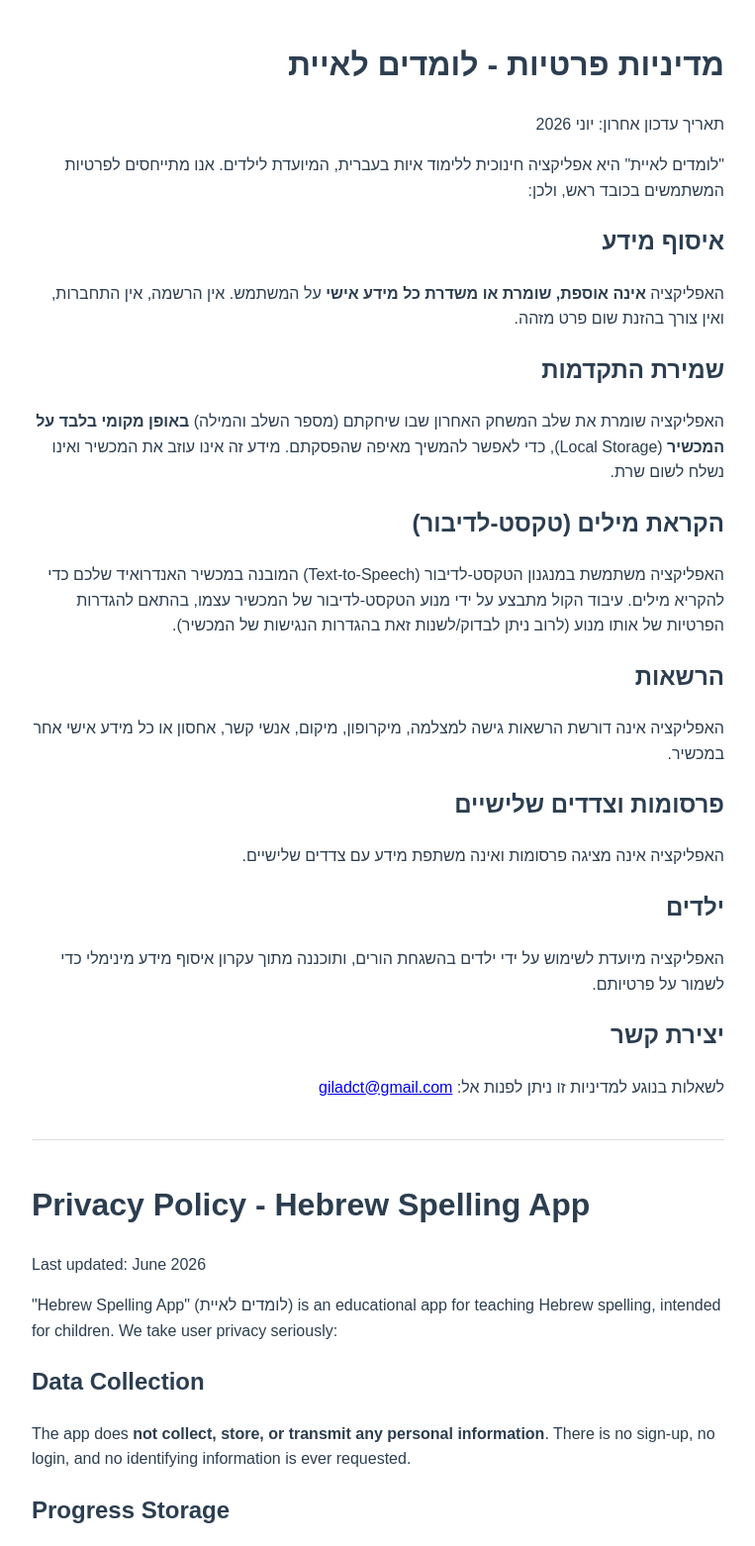
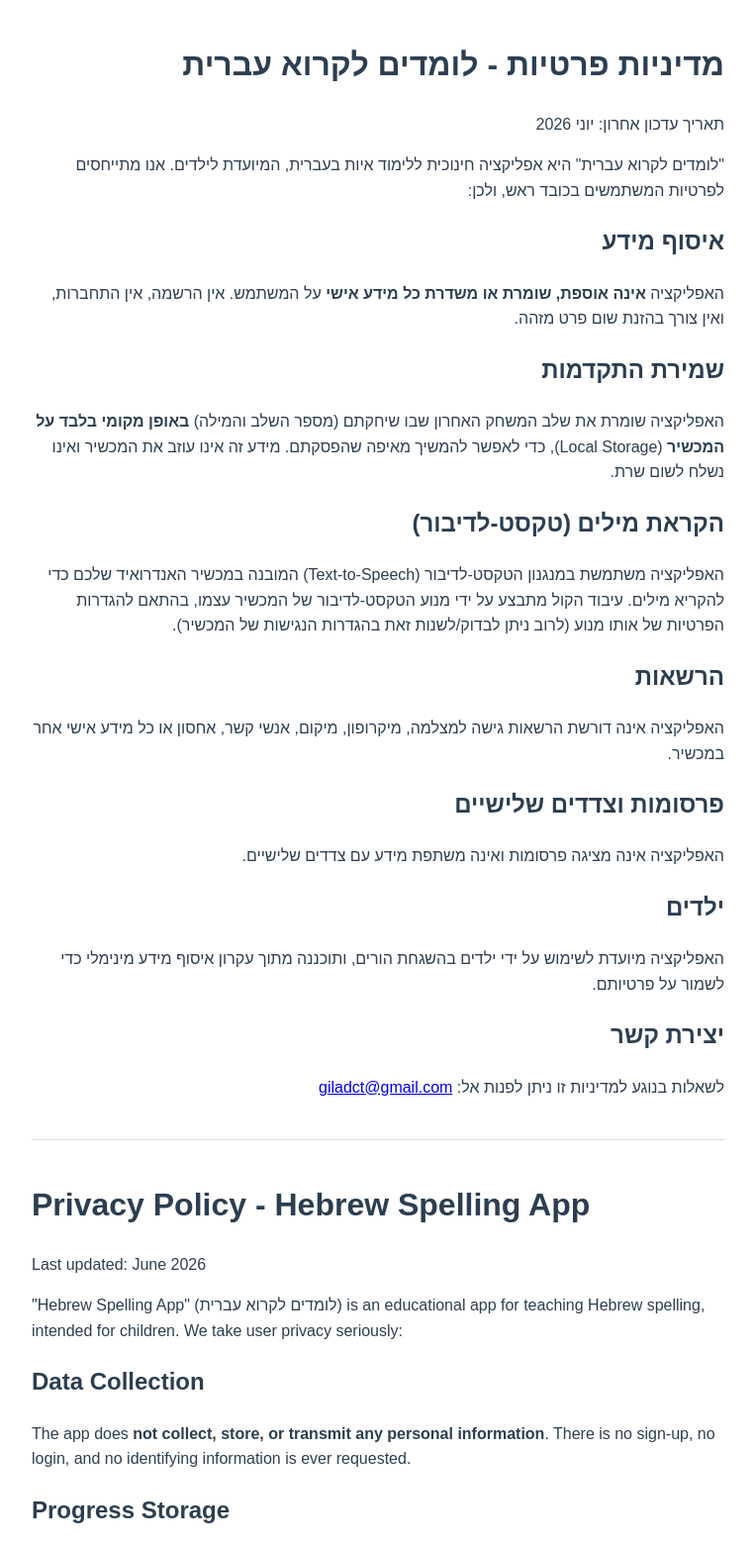
Before and after one commit to giladct/hebrew-spelling-app, a website: page docs/privacy-policy.html in a window 1280 px wide. Shown: the top 1562 px of the page at 99% size, without its empty margins (258-1021 px from the left). Drawn offline with Linux system fonts and the light colour scheme.

Commit message:
Rename app to לומדים לקרוא עברית

```diff
--- a/capacitor.config.json
+++ b/capacitor.config.json
@@ -1,5 +1,5 @@
 {
   "appId": "com.giladct.hebrewspelling",
-  "appName": "לומדים לאיית",
+  "appName": "לומדים לקרוא עברית",
   "webDir": "www"
 }
--- a/docs/privacy-policy.html
+++ b/docs/privacy-policy.html
@@ -3,7 +3,7 @@
 <head>
 <meta charset="UTF-8">
 <meta name="viewport" content="width=device-width, initial-scale=1">
-<title>מדיניות פרטיות - לומדים לאיית</title>
+<title>מדיניות פרטיות - לומדים לקרוא עברית</title>
 <style>
   body { font-family: Arial, sans-serif; max-width: 700px; margin: 40px auto; padding: 0 16px; line-height: 1.6; color: #2c3e50; }
   h1, h2 { color: #2c3e50; }
@@ -13,10 +13,10 @@
 </head>
 <body>
 
-<h1>מדיניות פרטיות - לומדים לאיית</h1>
+<h1>מדיניות פרטיות - לומדים לקרוא עברית</h1>
 <p>תאריך עדכון אחרון: יוני 2026</p>
 
-<p>"לומדים לאיית" היא אפליקציה חינוכית ללימוד איות בעברית, המיועדת לילדים. אנו מתייחסים לפרטיות המשתמשים בכובד ראש, ולכן:</p>
+<p>"לומדים לקרוא עברית" היא אפליקציה חינוכית ללימוד איות בעברית, המיועדת לילדים. אנו מתייחסים לפרטיות המשתמשים בכובד ראש, ולכן:</p>
 
 <h2>איסוף מידע</h2>
 <p>האפליקציה <strong>אינה אוספת, שומרת או משדרת כל מידע אישי</strong> על המשתמש. אין הרשמה, אין התחברות, ואין צורך בהזנת שום פרט מזהה.</p>
@@ -45,7 +45,7 @@
 <h1>Privacy Policy - Hebrew Spelling App</h1>
 <p>Last updated: June 2026</p>
 
-<p>"Hebrew Spelling App" (לומדים לאיית) is an educational app for teaching Hebrew spelling, intended for children. We take user privacy seriously:</p>
+<p>"Hebrew Spelling App" (לומדים לקרוא עברית) is an educational app for teaching Hebrew spelling, intended for children. We take user privacy seriously:</p>
 
 <h2>Data Collection</h2>
 <p>The app does <strong>not collect, store, or transmit any personal information</strong>. There is no sign-up, no login, and no identifying information is ever requested.</p>
```
Also changed, not shown: www/index.html (+3 -3 lines), 1 other file.
